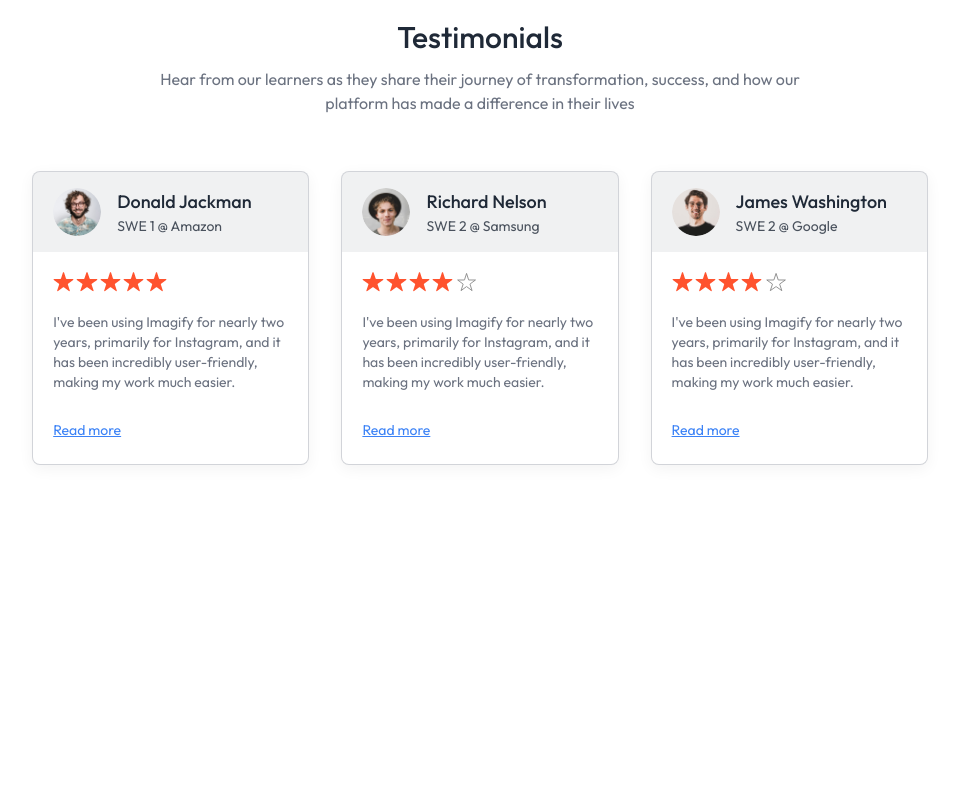
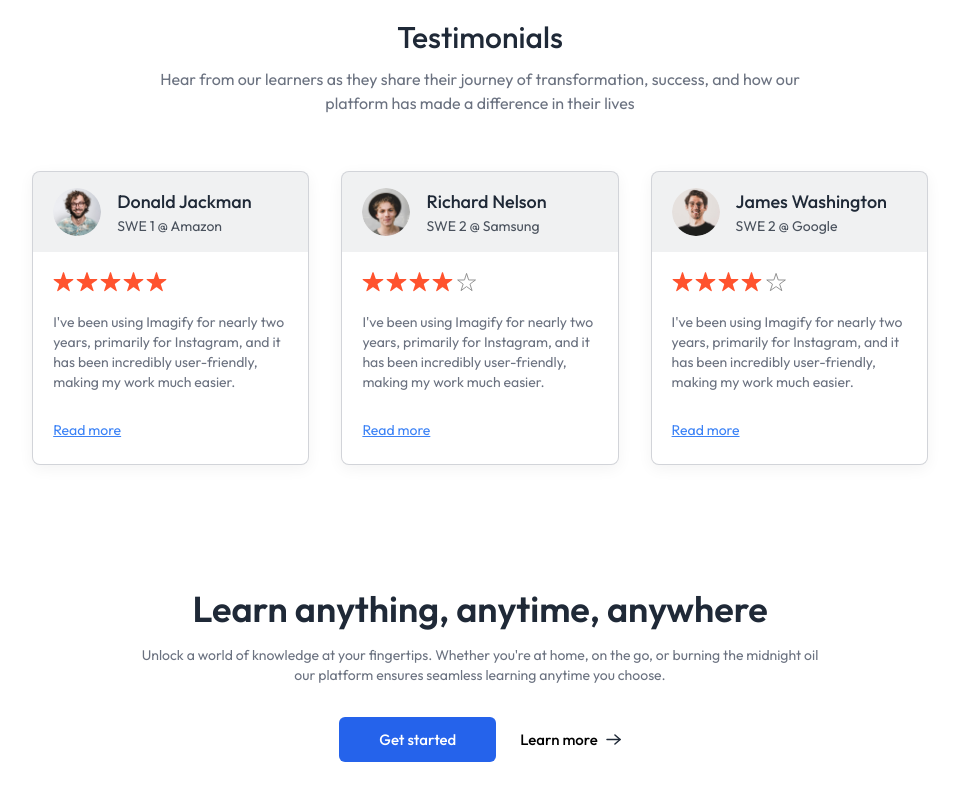
Before and after one commit to Saurabh-Sithkar/Edemy, a React (Vite) app in the folder client/: page / in a window 1280 px wide. Shown: the part 1770-2570 px from the top of the page, without its empty margins (160-1119 px from the left). Before the commit the page ends 2291 px from the top, so only its background shows below. Built offline with nearby package versions, Linux system fonts and the light colour scheme; no server answers.

Commit message:
CallToAction Section Completed

```diff
--- a/client/src/components/student/CallToAction.jsx
+++ b/client/src/components/student/CallToAction.jsx
@@ -1,9 +1,21 @@
 import React from 'react'
+import { assets } from '../../assets/assets'
 
 const CallToAction = () => {
   return (
-    <div>
-      <h1>Call to action</h1>
+    <div className='flex flex-col items-center gap-4 pt-10 pb-24
+    px-8 md:px-0'>
+      <h1 className='text-xl md:text-4xl text-gray-800 font-semibold'>Learn anything, anytime, anywhere</h1>
+      <p className='text-gray-500 sm:text-sm'>
+        Unlock a world of knowledge at your fingertips.
+         Whether you're at home, on the go, or burning the
+          midnight oil <br/> our platform ensures seamless learning
+          anytime you choose.
+      </p>
+      <div className='flex items-center font-medium gap-6 mt-4'>
+        <button className='px-10 py-3 rounded-md text-white bg-blue-600'>Get started</button>
+        <button className='flex items-center gap-2'>Learn more <img src={assets.arrow_icon} alt="arrow_icon" /></button>
+      </div>
     </div>
   )
 }
--- a/client/src/pages/student/Home.jsx
+++ b/client/src/pages/student/Home.jsx
@@ -3,6 +3,7 @@
 import Companies from '../../components/student/Companies'
 import CoursesSection from '../../components/student/CoursesSection'
 import TestimonialsSection from '../../components/student/TestimonialsSection'
+import CallToAction from '../../components/student/CallToAction'
 
 const Home = () => {
   return (
@@ -11,6 +12,7 @@
       <Companies/>
       <CoursesSection/>
       <TestimonialsSection/>
+      <CallToAction/>
     </div>
   )
 }
```
